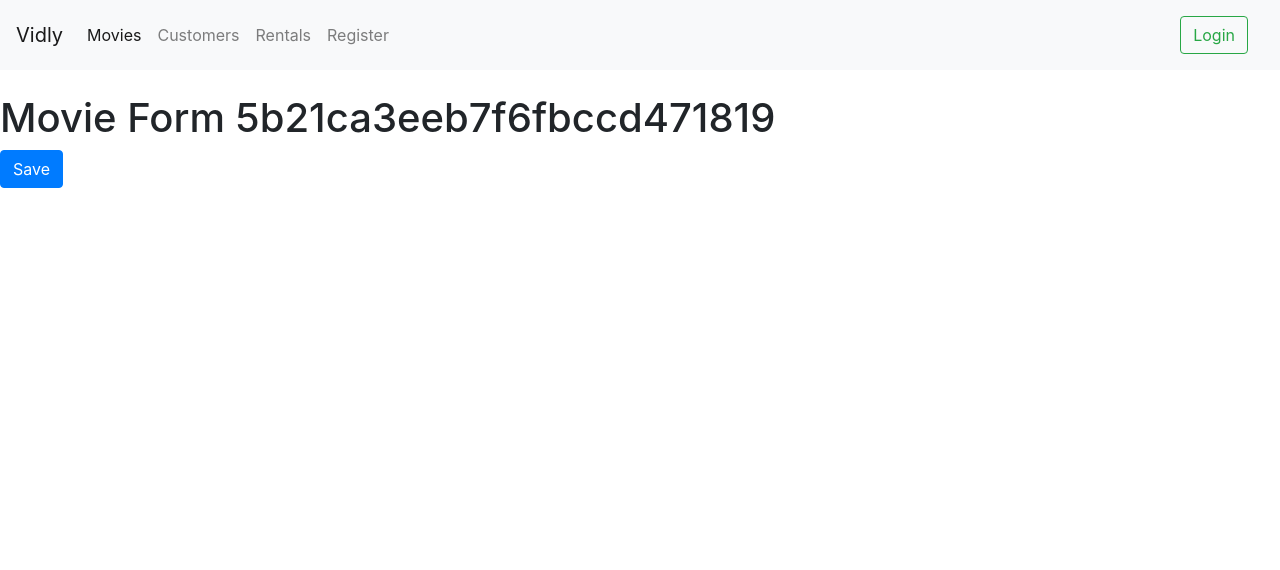
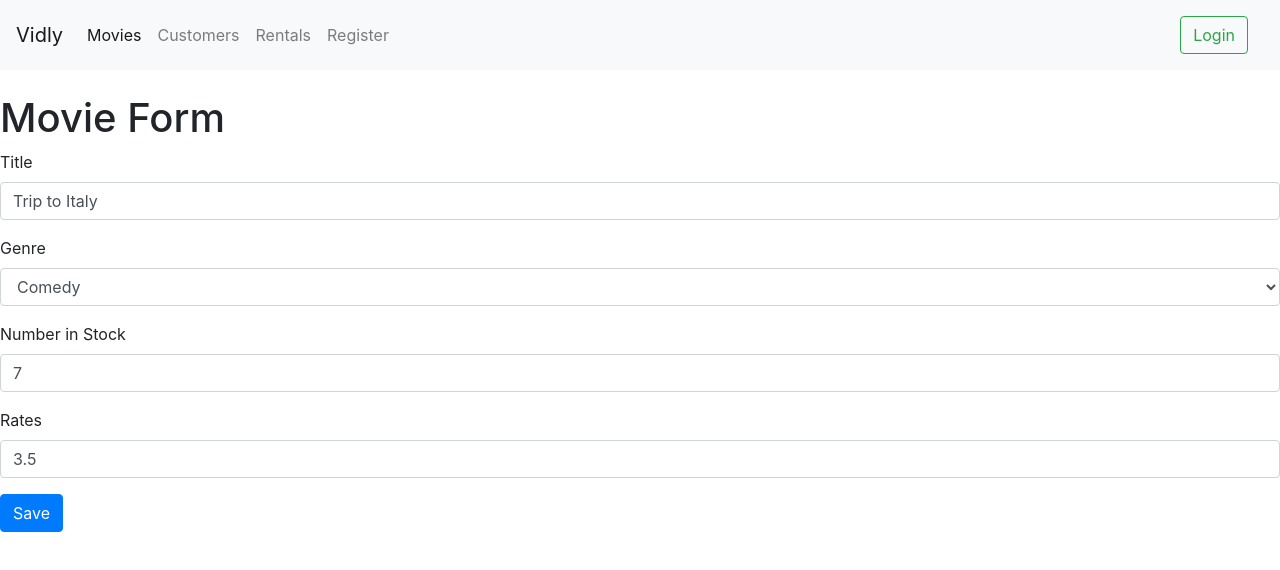
Before and after one commit to khoalam2711/vidly, a React (Create React App) app: page /movies/5b21ca3eeb7f6fbccd471819 in a window 1280 px wide. Shown: the top 570 px of the page. Built offline with nearby package versions, Linux system fonts and the light colour scheme.

Commit message:
Finish section 7

```diff
--- a/src/App.js
+++ b/src/App.js
@@ -5,7 +5,7 @@ import Customers from './components/Customers/Customers';
 import Rentals from './components/Rentals/rentals';
 import NotFound from './components/common/notFound';
 import { Switch, Route, Redirect } from 'react-router-dom';
-import MovieForm from './components/common/movieForm';
+import MovieForm from './components/movieForm';
 import LoginForm from './components/common/loginForm';
 import RegisterForm from './components/common/registerForm';
 import './App.css';
--- a/src/components/common/Form.jsx
+++ b/src/components/common/Form.jsx
@@ -1,6 +1,7 @@
 import React, { Component } from 'react';
 import Joi from 'joi-browser';
 import Input from './input';
+import Select from './select';
 class Form extends Component {
     state = {
         data: {},
@@ -49,6 +50,8 @@ class Form extends Component {
         this.doSubmit();
     };
 
+    doSubmit = () => {
+    };
     handleChange = ({ currentTarget: input }) => {
         const errors = { ...this.state.errors };
         const errorMessage = this.validateProperty(input);
@@ -57,7 +60,6 @@ class Form extends Component {
         // console.log(errors[input.name]);
         const data = { ...this.state.data };
         data[input.name] = input.value;
-
         this.setState({ data, errors });
     };
     renderInput = (name, label, type = 'text') => {
@@ -73,11 +75,28 @@ class Form extends Component {
             />
         );
     };
-    renderButton = (label) => {
+    renderButton = (label, onClick) => {
         return (
-            <button disabled={this.validate()} className='btn btn-primary'>
+            <button
+                onClick={onClick}
+                disabled={this.validate()}
+                className='btn btn-primary'
+            >
                 {label}
             </button>
+        );
+    };
+    renderSelect = (name, label, options) => {
+        const { data, errors } = this.state;
+        return (
+            <Select
+                name={name}
+                label={label}
+                options={options}
+                onChange={this.handleChange}
+                data={data}
+                error={errors[name]}
+            />
         );
     };
 }
--- a/src/components/common/movieForm.jsx
+++ /dev/null
@@ -1,18 +0,0 @@
-import React, { Component } from 'react';
-import { Router } from 'react-router';
-class MovieForm extends Component {
-	handleSave = () => {
-		this.props.history.replace('/movies');
-	}
-	render() {
-		const {id} = this.props.match.params
-		return (
-			<div>
-				<h1>Movie Form {id}</h1>
-				<button className="btn btn-primary sm" onClick = {this.handleSave}>Save</button>
-			</div>
-		 );
-	}
-}
-
-export default MovieForm;
--- /dev/null
+++ b/src/components/common/searchBox.jsx
@@ -0,0 +1,24 @@
+import React, { Component } from 'react';
+class SearchBox extends Component {
+    render() {
+        const { searchQuery, onSearch } = this.props;
+        return (
+            <div className='input-group rounded mb-3'>
+                <input
+                    value={searchQuery}
+                    onChange={onSearch}
+                    type='search'
+                    className='form-control rounded'
+                    placeholder='Search'
+                    aria-label='Search'
+                    aria-describedby='search-addon'
+                />
+                <span className='input-group-text border-0' id='search-addon'>
+                    <i className='fa fa-search'></i>
+                </span>
+            </div>
+        );
+    }
+}
+
+export default SearchBox;
--- /dev/null
+++ b/src/components/common/select.jsx
@@ -0,0 +1,28 @@
+import React, { Component } from 'react';
+class Select extends Component {
+	//
+    render() {
+		const {name, onChange, options, data, label} = this.props
+        return (
+            <div className='form-group'>
+                <label htmlFor={name}>{label}</label>
+                <select
+                    onChange={onChange}
+                    id={name}
+                    name={name}
+                    value={data[name]}
+                    className='form-control'
+                >
+                    <option value=''></option>
+                    {options.map((option) => (
+                        <option key={option._id} value={option._id}>
+                            {option.name}
+                        </option>
+                    ))}
+                </select>
+            </div>
+        );
+    }
+}
+
+export default Select;
--- /dev/null
+++ b/src/components/movieForm.jsx
@@ -0,0 +1,84 @@
+import React, { Component } from 'react';
+import { Redirect } from 'react-router';
+import Form from './common/Form';
+import Joi from 'joi-browser';
+import { getGenres } from '../services/fakeGenreService';
+import { getMovie, saveMovie } from '../services/fakeMovieService';
+class MovieForm extends Form {
+    state = {
+        data: {
+            title: '',
+            genreId: '',
+            numberInStock: '',
+            dailyRentalRates: '',
+        },
+        errors: {},
+        genres: [],
+    };
+    schema = {
+        title: Joi.string().label('Title'),
+        numberInStock: Joi.number().min(0).max(100).label('Number in Stock'),
+        dailyRentalRates: Joi.number()
+            .min(0)
+            .max(10)
+            .precision(2)
+            .label('Daily Rental Rates'),
+        genreId: Joi.string(),
+		_id: Joi.string()
+    };
+
+    componentDidMount() {
+        const genres = getGenres();
+        this.setState({ genres });
+
+        const { id } = this.props.match.params;
+        if (id === 'new') return;
+
+        const movie = getMovie(id);
+        if (movie == null) return this.props.history.replace('/not-found');
+
+        this.setState({ data: this.mapToViewModel(movie) });
+    }
+
+    mapToViewModel = (movie) => {
+        const data = {};
+		data._id = movie._id;
+        data.title = movie.title;
+        data.genreId = movie.genre._id;
+        data.numberInStock = movie.numberInStock;
+        data.dailyRentalRates = movie.dailyRentalRate;
+        return data;
+    };
+
+    handleSelect = ({ currentTarget: input }) => {
+        const data = { ...this.state.data };
+        data.genre = input.value;
+        this.setState({ data });
+        console.log(this.state.data);
+    };
+
+    doSubmit = () => {
+        saveMovie(this.state.data);
+
+        this.props.history.replace('/movies');
+    };
+    render() {
+        const { id } = this.props.match.params;
+        // console.log(this.state.data.genre);
+        const { genres, data } = this.state;
+        return (
+            <div>
+                <h1>Movie Form</h1>
+                <form onSubmit={this.handleSubmit}>
+                    {this.renderInput('title', 'Title')}
+                    {this.renderSelect('genreId', 'Genre', genres)}
+                    {this.renderInput('numberInStock', 'Number in Stock')}
+                    {this.renderInput('dailyRentalRates', 'Rates')}
+                    {this.renderButton('Save')}
+                </form>
+            </div>
+        );
+    }
+}
+
+export default MovieForm;
--- a/src/components/movies.jsx
+++ b/src/components/movies.jsx
@@ -1,11 +1,13 @@
 import React, { Component } from 'react';
 import reactDom from 'react-dom';
+import { Link } from 'react-router-dom';
 import { getMovies } from '../services/fakeMovieService';
 import { getGenres } from '../services/fakeGenreService';
 import Pagination from './common/Pagination';
 import { paginate } from './utils/paginate';
 import ListGroup from './common/ListGroup';
 import MoviesTable from './moviesTable';
+import SearchBox from './common/searchBox';
 import _ from 'lodash';
 class Movies extends Component {
     state = {
@@ -15,6 +17,7 @@ class Movies extends Component {
         genres: [],
         selectedGenre: null,
         sortColumn: { path: 'title', order: 'desc' },
+        searchQuery: '',
     };
     // renderMovie = (movie) => {
     //     let {
@@ -106,7 +109,8 @@ class Movies extends Component {
 
     handleGenreSelect = (item) => {
         const selectedGenre = item;
-        this.setState({ selectedGenre, currentPage: 1 });
+        const searchQuery = '';
+        this.setState({ selectedGenre, currentPage: 1, searchQuery });
     };
 
     handleSort = (sortColumn) => {
@@ -120,14 +124,19 @@ class Movies extends Component {
             sortColumn,
             currentPage,
             pageSize,
+            searchQuery,
         } = this.state;
-        const filtered =
-            selectedGenre && selectedGenre._id
-                ? movies.filter(
-                      (m) => m.genre._id === selectedGenre._id
-                  )
-                : movies;
-
+        let filtered = {};
+        if (!searchQuery) {
+            filtered =
+                selectedGenre && selectedGenre._id
+                    ? movies.filter((m) => m.genre._id === selectedGenre._id)
+                    : movies;
+        } else {
+            filtered = movies.filter((m) =>
+                m.title.toLowerCase().startsWith(searchQuery.toLowerCase())
+            );
+        }
         const sorted = _.orderBy(
             filtered,
             [sortColumn.path],
@@ -142,11 +151,16 @@ class Movies extends Component {
         return { totalCount: filtered.length, data };
     };
 
+    handleSearch = ({ currentTarget: input }) => {
+        const searchQuery = input.value;
+        this.setState({ searchQuery, selectedGenre: null, currentPage: 1 });
+    };
 
     render() {
         if (this.state.movies.length === 0)
             return <p>There are no movies in the DB!</p>;
         const { data: movies, totalCount } = this.getPagedData();
+        const { searchQuery } = this.state;
         return (
             <div className='row'>
                 <div className='col-2'>
@@ -157,6 +171,15 @@ class Movies extends Component {
                     ></ListGroup>
                 </div>
                 <div className='col'>
+                    <Link to='/movies/new'>
+                        <button className='btn btn-primary mb-3'>
+                            New Movie
+                        </button>
+                    </Link>
+                    <SearchBox
+                        searchQuery={searchQuery}
+                        onSearch={this.handleSearch}
+                    />
                     <p>Showing {totalCount} movies in the DB</p>
                     <MoviesTable
                         movies={movies}
```
Also changed, not shown: src/components/newMovieForm.jsx (added, +10 -0 lines), src/services/fakeMovieService.js (+31 -31 lines).
